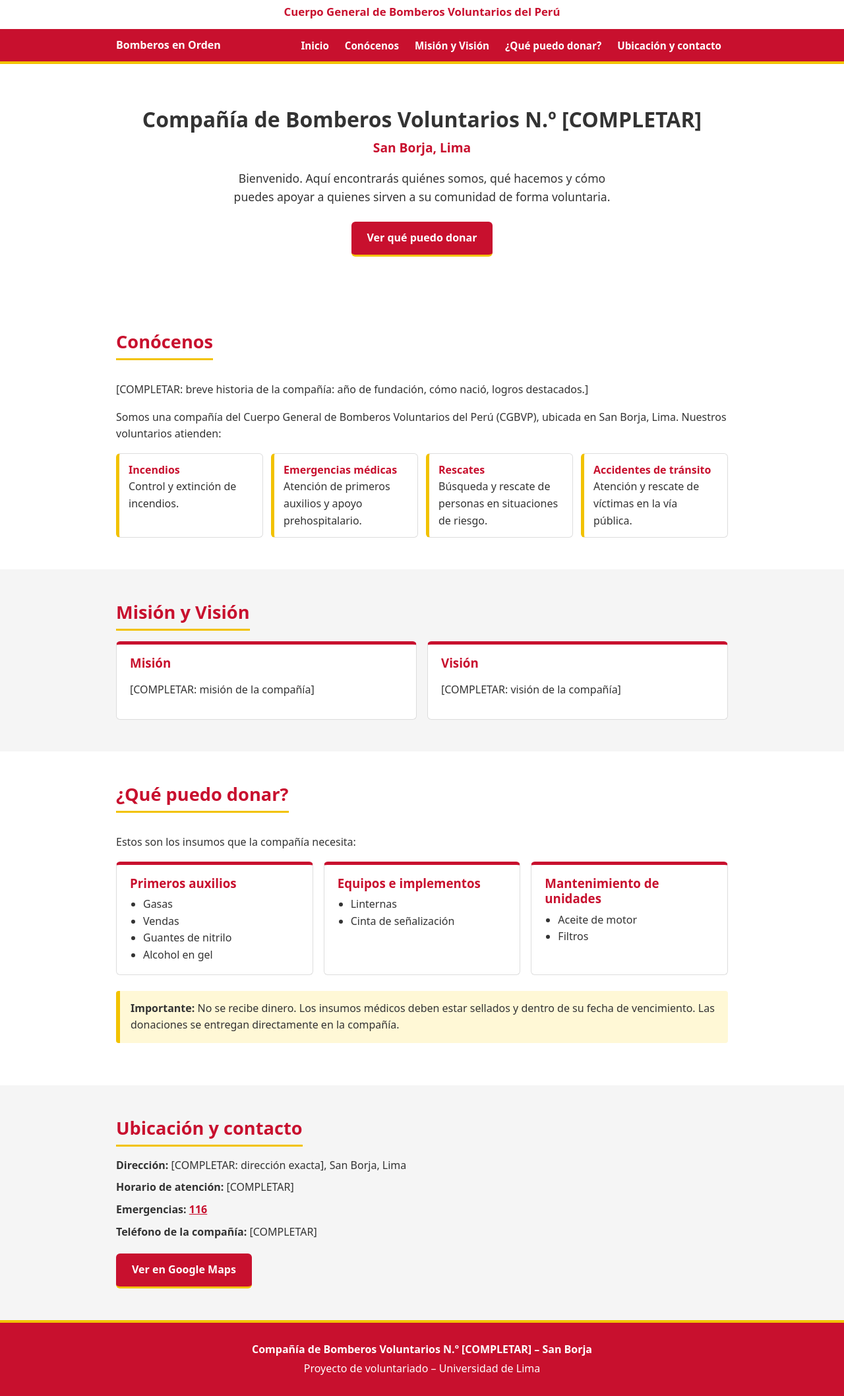
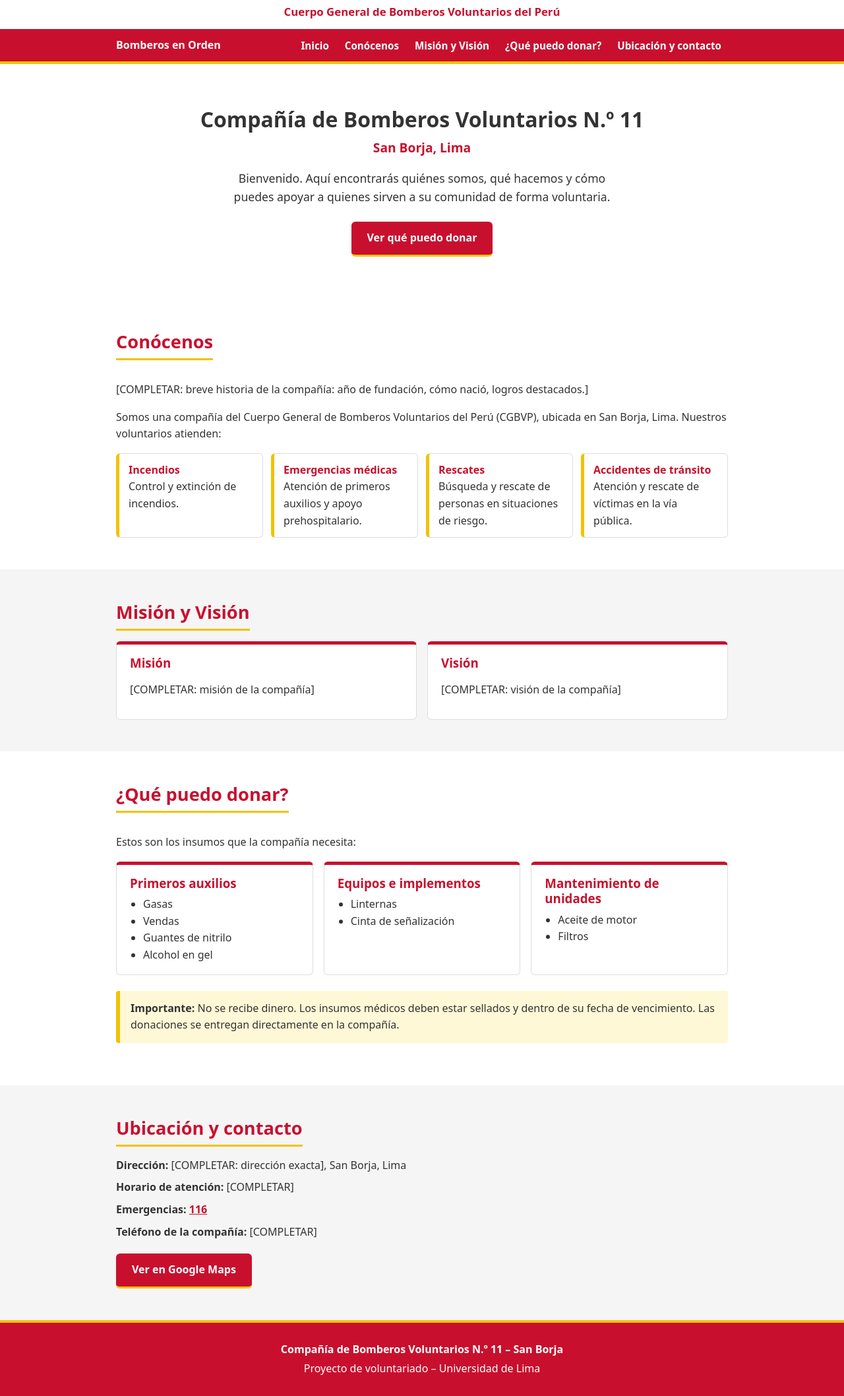
Before and after one commit to Rodrigo-Urquizo/bomberos-en-orden, a plain HTML site: page index.html in a window 1280 px wide. Shown: the part 135-2251 px from the top of the page at 66% size. Drawn offline with Linux system fonts and the light colour scheme.

Commit message:
Agrega número de compañía (N.º 11)
Co-Authored-By: Claude Sonnet 5.5 <noreply@anthropic.com>

```diff
--- a/index.html
+++ b/index.html
@@ -33,7 +33,7 @@
 
     <section id="inicio" class="seccion hero">
       <div class="contenedor">
-        <h1>Compañía de Bomberos Voluntarios N.º [COMPLETAR]</h1>
+        <h1>Compañía de Bomberos Voluntarios N.º 11</h1>
         <p class="subtitulo">San Borja, Lima</p>
         <p class="bienvenida">Bienvenido. Aquí encontrarás quiénes somos, qué hacemos y cómo puedes apoyar a quienes sirven a su comunidad de forma voluntaria.</p>
         <a class="boton" href="#donar">Ver qué puedo donar</a>
@@ -121,7 +121,7 @@
 
   <footer class="pie">
     <div class="contenedor">
-      <p><strong>Compañía de Bomberos Voluntarios N.º [COMPLETAR] – San Borja</strong></p>
+      <p><strong>Compañía de Bomberos Voluntarios N.º 11 – San Borja</strong></p>
       <p>Proyecto de voluntariado – Universidad de Lima</p>
     </div>
   </footer>
```
